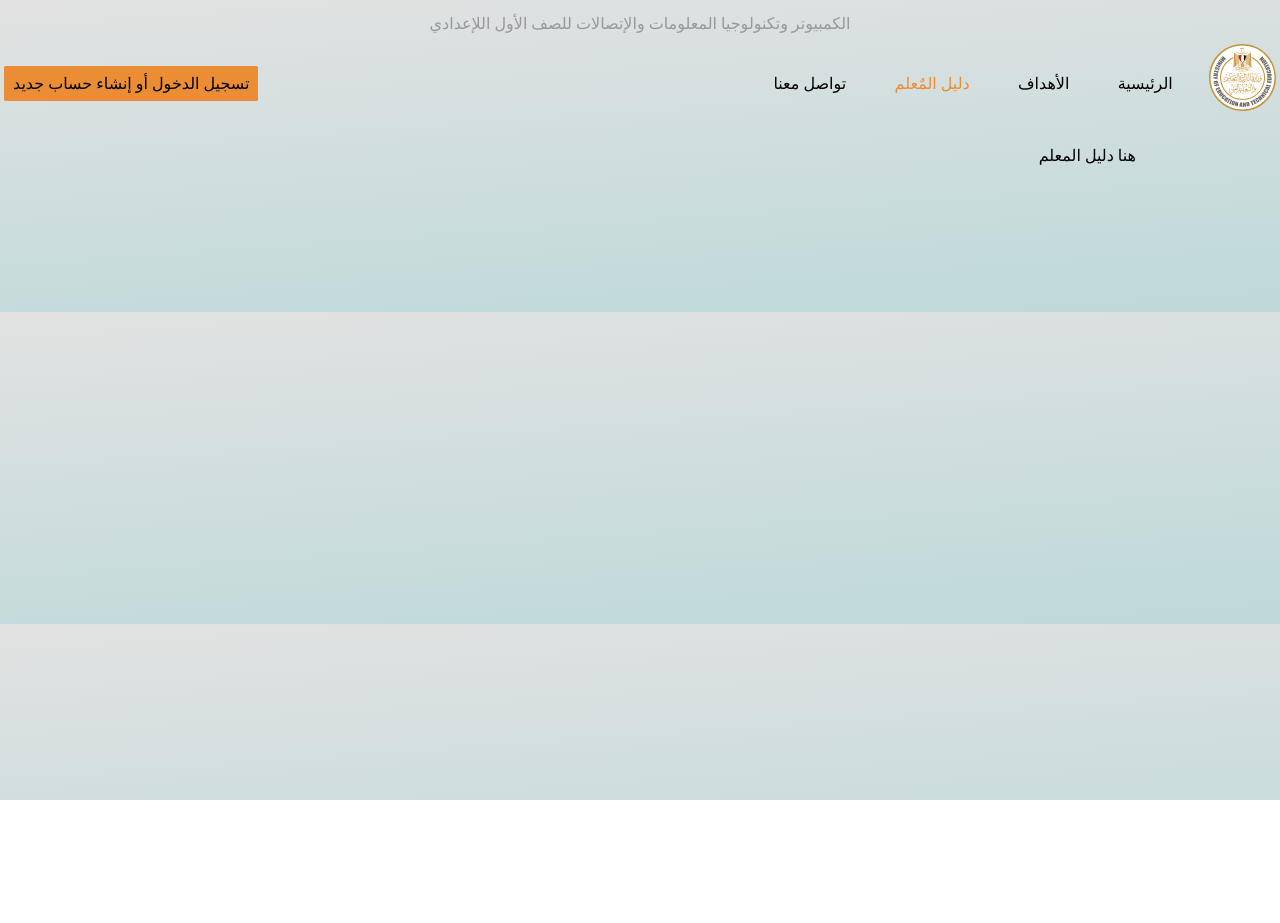
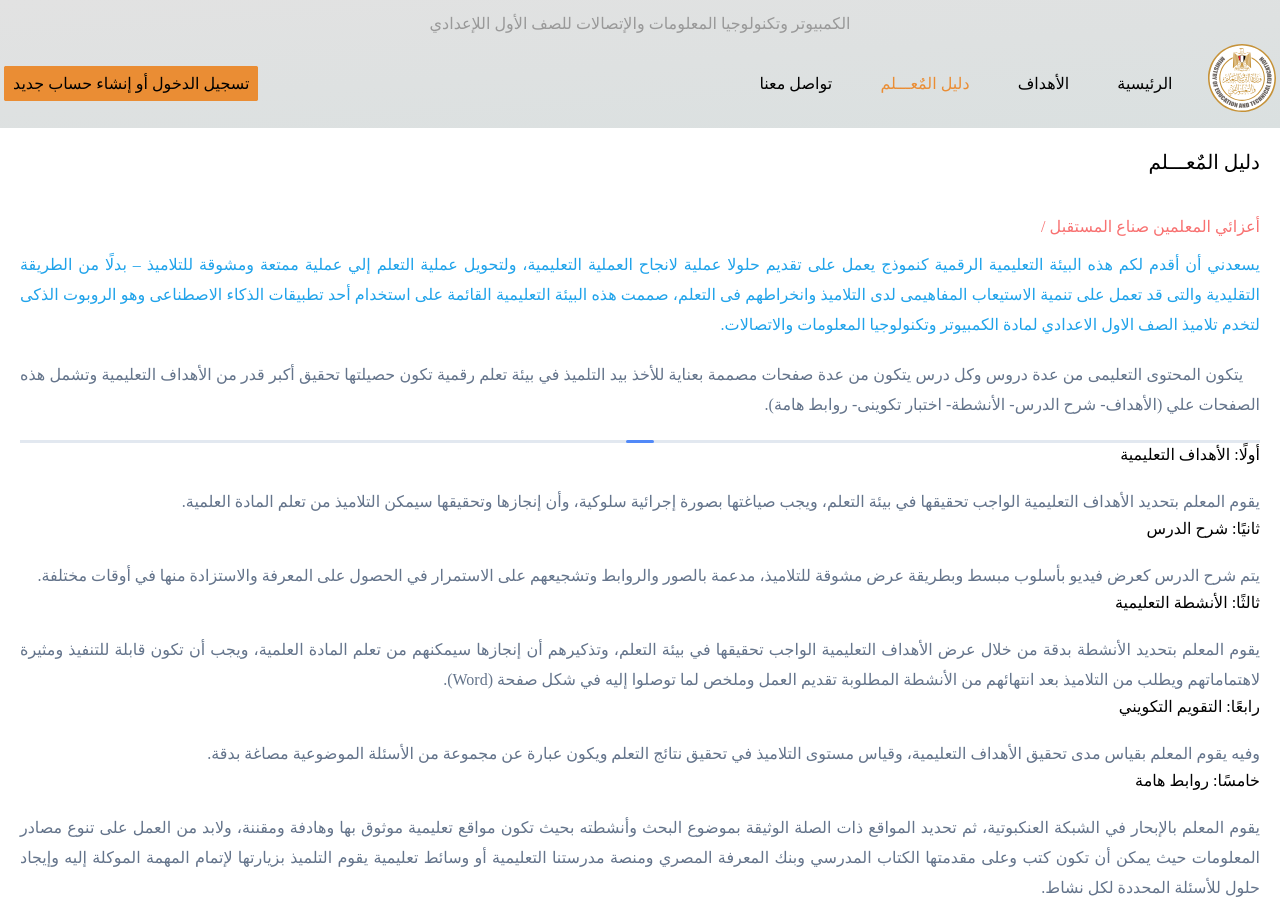
Before and after one commit to eng-ahmedhatem/e-learning-project, a React (Vite) app in the folder client/: page /guide in a window 1280 px wide. Before the commit the page ends 800 px from the top, so only its background shows below. Built offline with nearby package versions, Linux system fonts and the light colour scheme; a web font is replaced by a local one.

Commit message:
end ui global and not end one section

```diff
--- a/client/src/App.jsx
+++ b/client/src/App.jsx
@@ -13,9 +13,9 @@ const Login___Register = lazy(() =>
   import("./pages/Login___Register/Login___Register")
 );
 import Home from "./pages/home/Home";
-import Objectives from "./pages/Objectives/Objectives";
-import Guide from "./pages/guide/guide";
-// import { Login___Register } from "./pages";
+// const Home = lazy(()=> import("./pages/home/Home"))
+const Objectives = lazy(() => import("./pages/Objectives/Objectives"));
+const Guide = lazy(() => import("./pages/guide/guide"));
 function App() {
   useEffect(() => {
     addEventListener("scroll", () => {
@@ -39,6 +39,7 @@ function App() {
       setIsloding(false);
     }, 2000);
   }, []);
+
   const RouterLayout = () => {
     return (
       <>
@@ -61,19 +62,45 @@ function App() {
           }
         />
         <Route path="/" element={<RouterLayout />}>
-            <Route index  element={<Home />} />
-            <Route path="/contact-us" element={<Contact />} />
-            <Route path="/guide" element={<Guide/>} />
-            <Route path="/objectives" element={<Objectives />} />
+          <Route index element={<Home />} />
+          <Route
+            path="/contact-us"
+            element={
+              <Suspense fallback={<Loader />}>
+                <Contact />
+              </Suspense>
+            }
+          />
+          <Route
+            path="/guide"
+            element={
+              <Suspense fallback={<Loader />}>
+                <Guide />
+              </Suspense>
+            }
+          />
+          <Route
+            path="/objectives"
+            element={
+              <Suspense fallback={<Loader />}>
+                <Objectives />
+              </Suspense>
+            }
+          />
           <Route path="*" element={<Erorr_404 />} />
         </Route>
       </>
     )
   );
 
-  return <>
+  if (isLoading) {
+    return <Loader />;
+  }
+  return (
+    <>
       <RouterProvider router={router}></RouterProvider>
-  </>;
+    </>
+  );
 }
 
 export default App;
--- a/client/src/component/Header/Header.jsx
+++ b/client/src/component/Header/Header.jsx
@@ -40,7 +40,7 @@ export default function Header() {
                     <ul className='flex-col lg:flex-row  flex gap-1 justify-between items-center '>
                         <li><NavLink to="/" className={` p-5 block lg:px-2 xl:px-5 ${({isActive})=>isActive && "active"} text-[#000] hover:text-[--c-text-yellow] transition`} >الرئيسية</NavLink></li>
                         <li><NavLink to="/objectives" className={` p-5 block lg:px-2 xl:px-5 ${({isActive})=>isActive && "active"} text-[#000] hover:text-[--c-text-yellow] transition`}>الأهداف</NavLink></li>
-                        <li><NavLink to="/guide" className={` p-5 block lg:px-2 xl:px-5 ${({isActive})=>isActive && "active"} text-[#000] hover:text-[--c-text-yellow] transition`}>دليل المٌعلم</NavLink></li>
+                        <li><NavLink to="/guide" className={` p-5 block lg:px-2 xl:px-5 ${({isActive})=>isActive && "active"} text-[#000] hover:text-[--c-text-yellow] transition`}>دليل المٌعـــلم</NavLink></li>
                         <li><NavLink to="contact-us" className={` p-5 block lg:px-2 xl:px-5 ${({isActive})=>isActive && "active"} text-[#000] hover:text-[--c-text-yellow] transition`}>تواصل معنا</NavLink></li>
                         <li className="m-5 lg:hidden block login_And_Register scale-95 hover:scale-100 transition"><Link to={"/login-register"} className='bg-[--c-text-yellow] p-2 rounded-sm hover:bg-transparent border border-[--c-text-yellow] hover:text-[--c-text-yellow] transition '>تسجيل الدخول أو إنشاء حساب جديد</Link>                        </li>
                     </ul>
--- a/client/src/component/eror-404/Erorr-400.css
+++ b/client/src/component/eror-404/Erorr-400.css
@@ -1,15 +1,12 @@
 .page_404 {
   direction: rtl;
-  width: 80%;
-  margin-inline: auto;
   padding: 40px 0;
+  padding-top: 150px;
   background: #fff;
   font-family: "3asomy" !important;
   overflow: hidden;
 }
-.container {
-  width: 100%;
-}
+
 .text {
   width: 100%;
   display: flex;
--- a/client/src/component/eror-404/Erorr-404.jsx
+++ b/client/src/component/eror-404/Erorr-404.jsx
@@ -5,8 +5,8 @@ export default function Erorr_404() {
 
   return (
     <div>
-      <div className="page_404">
-        <div className="container">
+      <div className="page_404 w-full h-screen">
+        <div className="container mx-auto ">
           <div className="text">
             <div className="four_zero_four_bg">
               <h1 className="text-center">404</h1>
--- a/client/src/pages/Objectives/Objectives.css
+++ b/client/src/pages/Objectives/Objectives.css
@@ -1,21 +1,20 @@
 .opj-title::before {
   content: "";
   position: absolute;
-top:-5px;
+  top: -5px;
   right: -5px;
   z-index: -1;
   width: 50px;
   height: 40px;
-border-radius: 100px 20px ;
+  border-radius: 100px 20px;
   background-color: #e99141;
-transition: .3s ;
+  transition: 0.3s;
 }
-.opj-title:hover::before  {
+.opj-title:hover::before {
   width: 110%;
 }
 .opj-title {
   z-index: 1;
-
 }
 .opj-card {
   position: relative;
@@ -24,8 +23,8 @@ transition: .3s ;
   z-index: 1;
   margin-top: 50px;
   border-left: 5px dashed #777;
-    border-bottom: 5px solid #00000069;
-    transition: .3s;
+  box-shadow: 27px 27px 54px #8d8d8d, -27px -27px 54px #ffffff;
+  transition: 0.3s;
 }
 .opj-card::before {
   content: "";
@@ -34,27 +33,23 @@ z-index: 1;
   bottom: 0;
 
   z-index: -1;
-    width: 50px;
-    height: 40px;
 
   width: 100%;
   height: 0;
   background-color: #0000000a;
-    transition: .3s ;
+  transition: 0.3s;
+}
 
-
-
-}
 .opj-card:hover::before {
   height: 100%;
 }
-.opj-card:last-child{
+.opj-card:last-child {
   margin-bottom: 50px;
 }
-.opj-card .eff span{
-    transition: .3s ;
+.opj-card .eff span {
+  transition: 0.3s;
 }
-.opj-card:hover .eff span{
+.opj-card:hover .eff span {
   width: 100%;
 }
 .opj-card ul li {
@@ -63,6 +58,17 @@ width: 100%;
   padding-right: 10px;
   list-style-type: "◀️";
 }
+
+
+
+/* for section guide  */
+.Guide .opj-card ul li {
+    margin-right: 20px;
+    margin-top: 15px;
+    padding-right: 10px;
+    list-style-type: "📌";
+    /* for section guide  */
+}
 .opj-card ul li span {
   color: #666;
 }
--- a/client/src/pages/guide/Guide.jsx
+++ b/client/src/pages/guide/Guide.jsx
@@ -4,12 +4,45 @@ export default function Guide() {
   return (
     <section
     className='Guide'>
-      <div className="container mx-auto">
+     <div className="container pt-32  mx-auto ">
+        <div className="opj-card bg-white p-5">
+          <h2 className="opj-title w-max relative text-xl mb-9">
+            دليل المٌعـــلم
+          </h2>
+          <p style={{lineHeight:"30px"}} className="text-justify mb-5 text-[#20a3ea]">
+         <span className='text-red-400 block mb-2'> أعزائي المعلمين صناع المستقبل  /</span>
+     يسعدني أن أقدم لكم هذه البيئة التعليمية الرقمية كنموذج يعمل على تقديم حلولا عملية لانجاح العملية التعليمية، ولتحويل عملية التعلم إلي عملية ممتعة ومشوقة للتلاميذ – بدلًا من الطريقة التقليدية والتى قد تعمل على تنمية الاستيعاب المفاهيمى لدى التلاميذ وانخراطهم فى التعلم، صممت هذه البيئة التعليمية القائمة على استخدام أحد تطبيقات الذكاء الاصطناعى وهو الروبوت الذكى  لتخدم تلاميذ الصف الاول الاعدادي لمادة الكمبيوتر وتكنولوجيا المعلومات والاتصالات.
 
-        <h1 className='text-x p-36'>
-        هنا دليل المعلم
+            </p>
+            <p style={{lineHeight:"30px"}} className='text-justify text-slate-500 mb-5'>	يتكون المحتوى التعليمى من عدة دروس وكل درس يتكون من عدة صفحات مصممة بعناية للأخذ بيد التلميذ في بيئة تعلم رقمية تكون حصيلتها تحقيق أكبر قدر من الأهداف التعليمية وتشمل هذه الصفحات علي (الأهداف- شرح الدرس- الأنشطة- اختبار تكوينى- روابط هامة).</p>
+          <div className="eff  bg-slate-200">
+            <span  className="block  w-7 mx-auto bg-[#5189f8] h-[3px] rounded-3xl"></span>
+          </div>
+          <ul>
 
-        </h1>
+  <li>
+    <h2 className='mb-5'>أولًا: الأهداف التعليمية</h2>
+    <p style={{lineHeight:"30px"}} className="text-justify text-slate-500">يقوم المعلم بتحديد الأهداف التعليمية الواجب تحقيقها في بيئة التعلم، ويجب صياغتها بصورة إجرائية سلوكية، وأن إنجازها وتحقيقها سيمكن التلاميذ من تعلم المادة العلمية.</p>
+  </li>
+  <li>
+    <h2 className='mb-5'>ثانيًا: شرح الدرس</h2>
+    <p style={{lineHeight:"30px"}} className="text-justify text-slate-500">يتم شرح الدرس كعرض فيديو بأسلوب مبسط وبطريقة عرض مشوقة للتلاميذ، مدعمة بالصور والروابط وتشجيعهم على الاستمرار في الحصول على المعرفة والاستزادة منها في أوقات مختلفة.</p>
+  </li>
+  <li>
+    <h2 className='mb-5'>ثالثًا: الأنشطة التعليمية</h2>
+    <p style={{lineHeight:"30px"}} className="text-justify text-slate-500">يقوم المعلم بتحديد الأنشطة بدقة من خلال عرض الأهداف التعليمية الواجب تحقيقها في بيئة التعلم، وتذكيرهم أن إنجازها سيمكنهم من تعلم المادة العلمية، ويجب أن تكون قابلة للتنفيذ ومثيرة لاهتماماتهم ويطلب من التلاميذ بعد انتهائهم من الأنشطة المطلوبة تقديم العمل وملخص لما توصلوا إليه في شكل صفحة (Word).</p>
+  </li>
+  <li>
+    <h2 className='mb-5'>رابعًا: التقويم التكويني</h2>
+    <p style={{lineHeight:"30px"}} className="text-justify text-slate-500">وفيه يقوم المعلم بقياس مدى تحقيق الأهداف التعليمية، وقياس مستوى التلاميذ في تحقيق نتائج التعلم ويكون عبارة عن مجموعة من الأسئلة الموضوعية مصاغة بدقة.</p>
+  </li>
+  <li>
+    <h2 className='mb-5'>خامسًا: روابط هامة</h2>
+    <p style={{lineHeight:"30px"}} className="text-justify text-slate-500">يقوم المعلم بالإبحار في الشبكة العنكبوتية، ثم تحديد المواقع ذات الصلة الوثيقة بموضوع البحث وأنشطته بحيث تكون مواقع تعليمية موثوق بها وهادفة ومقننة، ولابد من العمل على تنوع مصادر المعلومات حيث يمكن أن تكون كتب وعلى مقدمتها الكتاب المدرسي وبنك المعرفة المصري ومنصة مدرستنا التعليمية أو وسائط تعليمية يقوم التلميذ بزيارتها لإتمام المهمة الموكلة إليه وإيجاد حلول للأسئلة المحددة لكل نشاط.</p>
+  </li>
+</ul>
+
+        </div>
       </div>
     </section>
   )
```
Also changed, not shown: client/src/pages/Objectives/Objectives.jsx (+19 -11 lines), client/public/imgs/stars.png (added), client/src/component/Header/Header.css (line endings or trailing spaces). Lines whose indentation alone changed are shown as unchanged.
